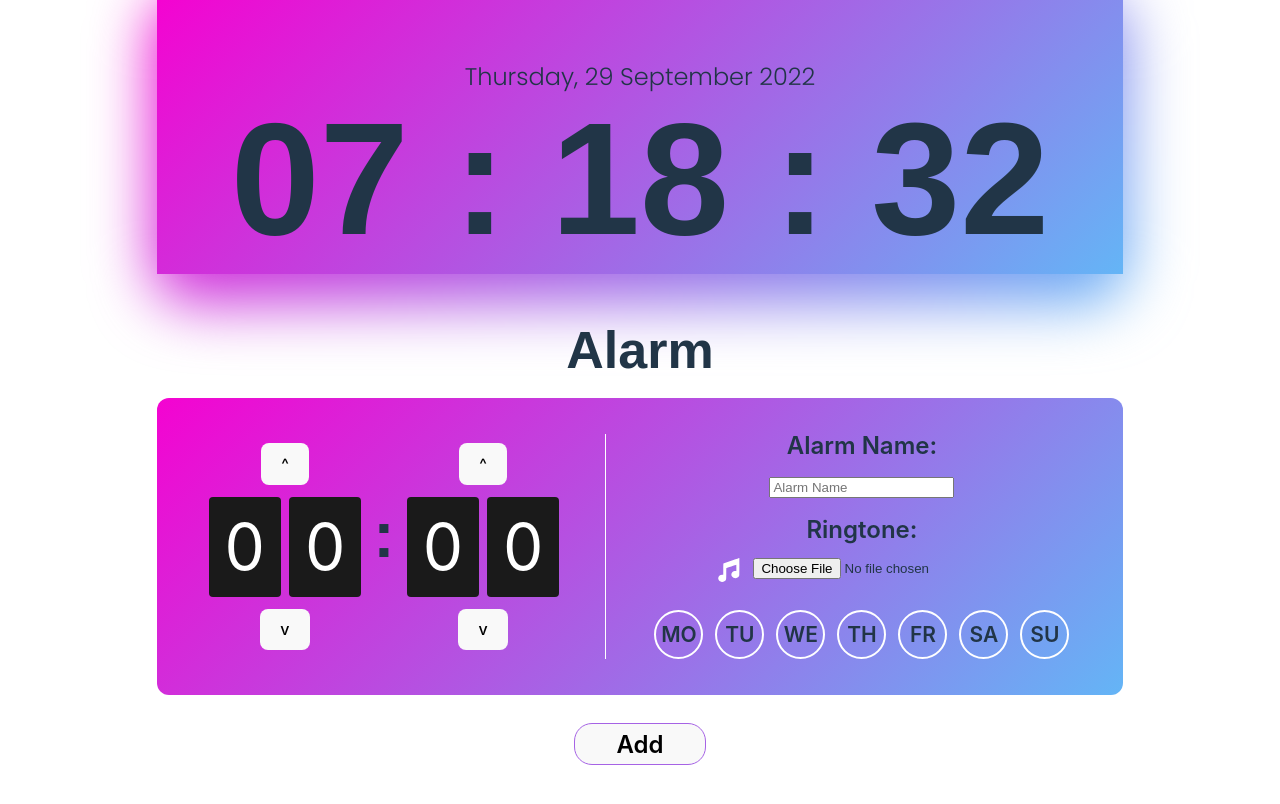
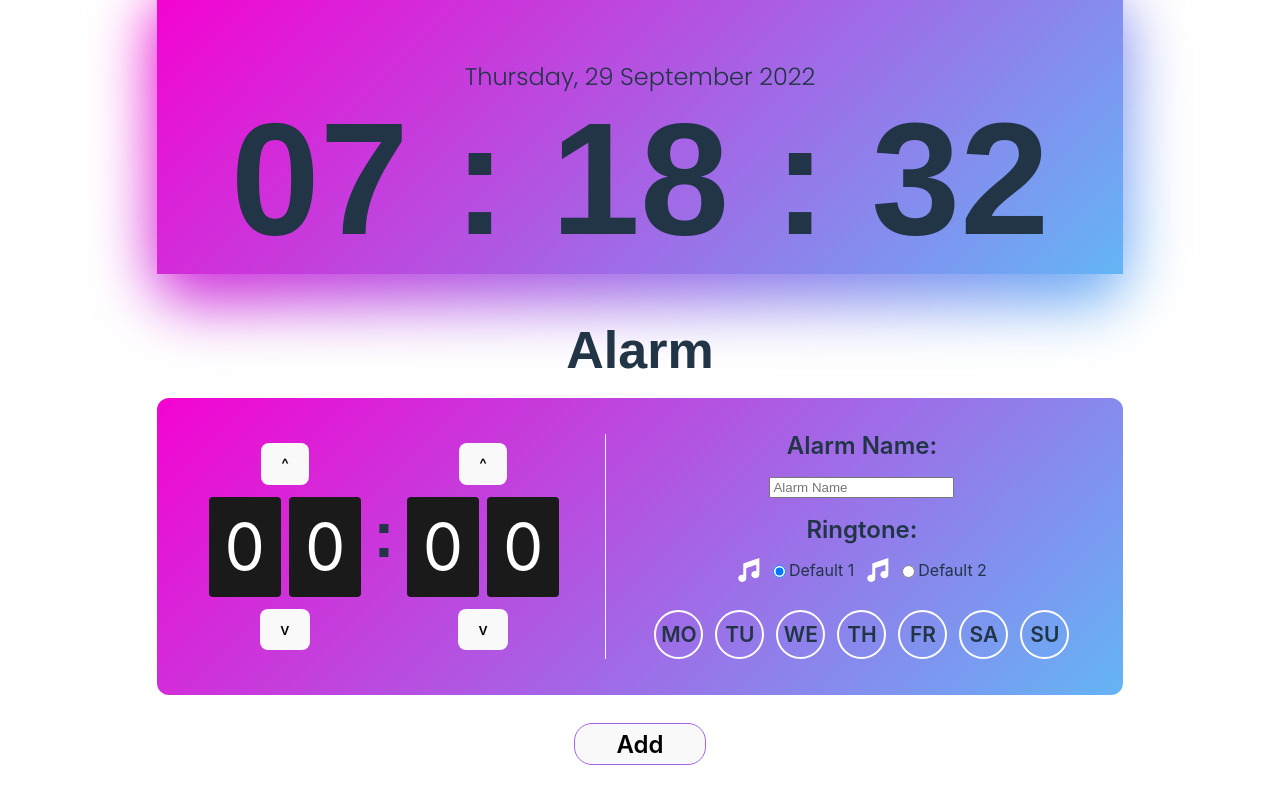
Before and after one commit to zahrafayya/vue-alarm-clock, a Vue app: page / in a window 1280 px wide. Shown: the top 804 px of the page. Built offline with nearby package versions, Linux system fonts and the light colour scheme; a web font is replaced by a local one.

Commit message:
feat: can now select ringtone

```diff
--- a/src/components/AlarmList.vue
+++ b/src/components/AlarmList.vue
@@ -57,7 +57,14 @@
                     <div class="add-label">Ringtone: </div>
                     <div class="select-ringtone">
                         <RingtoneIcon/>
-                        <input class="upload-song" type="file" ref="file" v-on:change="handleFileUpload()"/>
+
+                        <input type="radio" id="one" value="0" class="upload-song" v-model="pickedRingtone" />
+                        <label for="one">Default 1</label>
+
+                        <RingtoneIcon class="upload-song"/>
+
+                        <input type="radio" id="two" value="1" class="upload-song" v-model="pickedRingtone" />
+                        <label for="two">Default 2</label>
                     </div>
                 </div>
                 <div class="days">
@@ -107,7 +114,8 @@
 export default {
     data() {
         return {
-            file: null,
+            pickedRingtone: 0,
+            ringtoneList: ['../src/assets/audio/default_1.mp3', '../src/assets/audio/default_2.wav'],
             defaultSnoozeMinute: 1,
             defaultRingingTime: 1,
             hour_1: 0,
@@ -351,19 +359,6 @@ export default {
         let _hour = this.hour_1 * 10 + this.hour_2;
         let _minute = this.minute_1 * 10 + this.minute_2;
 
-        let formData = new FormData();
-        formData.append('file', this.file);
-
-        axios.post( '/upload',
-            formData,
-            {
-              headers: {
-                'Accept': 'application/json',
-                'Content-Type': 'multipart/form-data'
-              }
-            }
-        )
-
         if (this.selectDay.includes(true))
         {
           this.alarms.push({
@@ -375,7 +370,7 @@ export default {
             isSnoozed: false,
             isRinging: false,
             hasStopped: false,
-            ringtone: null,
+            ringtone: this.pickedRingtone,
             daysLeft: 0,
             hourLeft: 0,
             minuteLeft: 0,
--- a/src/components/PopUpEditAlarm.vue
+++ b/src/components/PopUpEditAlarm.vue
@@ -48,10 +48,25 @@
             <div class="add-label">Alarm Name: </div>
             <input class="alarm-name-input" v-model="alarmName"/>
           </div>
-          <div class="edit-section">
+          <div class="alarm-ring">
             <div class="add-label">Ringtone: </div>
-            <div class="select-ringtone">
-              <div class="ringtone-label">Alarm ringtone</div>
+            <div class="select-ringtone-2">
+
+
+              <div>
+                <RingtoneIcon/>
+                <input type="radio" id="one" value="0" class="upload-song" v-model="pickedRingtone" />
+                <label for="one">Default 1</label>
+
+              </div>
+
+              <div>
+                <RingtoneIcon/>
+
+                <input type="radio" id="two" value="1" class="upload-song" v-model="pickedRingtone" />
+                <label for="two">Default 2</label>
+              </div>
+
             </div>
           </div>
         </div>
@@ -93,6 +108,7 @@ export default {
   props: {confirmEdit: null, cancelEdit: null, alarm: null },
   data() {
     return {
+      pickedRingtone: this.alarm.ringtone,
       days: ["MO", "TU", "WE", "TH", "FR", "SA", "SU"],
       dayTemp: [],
       alarmName: this.alarm.name,
@@ -117,6 +133,7 @@ export default {
       }
       this.alarm.ringingTime = this.ringDuration;
       this.alarm.snoozeMinute = this.snoozeWait;
+      this.alarm.ringtone = this.pickedRingtone;
     },
     upHour() {
       if (this.hour_2 == 9)
@@ -176,6 +193,10 @@ export default {
 </script>
 
 <style>
+.select-ringtone-2 {
+  display: flex;
+  flex-direction: column;
+}
 .flex {
   display: flex;
   margin-bottom: 24px;
--- a/src/components/PopUpRinging.vue
+++ b/src/components/PopUpRinging.vue
@@ -22,7 +22,8 @@ export default {
   data () {
     return {
       ringtone: null,
-      currMinutes: null
+      currMinutes: null,
+      ringtoneList: ['../src/assets/audio/default_1.mp3', '../src/assets/audio/default_2.wav'],
     }
   },
   methods: {
@@ -47,7 +48,7 @@ export default {
 
     this.currMinutes = today.getMinutes();
 
-    this.ringtone = new Audio('../src/assets/audio/default_1.mp3');
+    this.ringtone = new Audio(this.ringtoneList[this.alarm.ringtone]);
     if (typeof this.ringtone.loop == 'boolean')
     {
       this.ringtone.loop = true;
```
Also changed, not shown: 1 other file (tests, documents, lock files or other folders).
